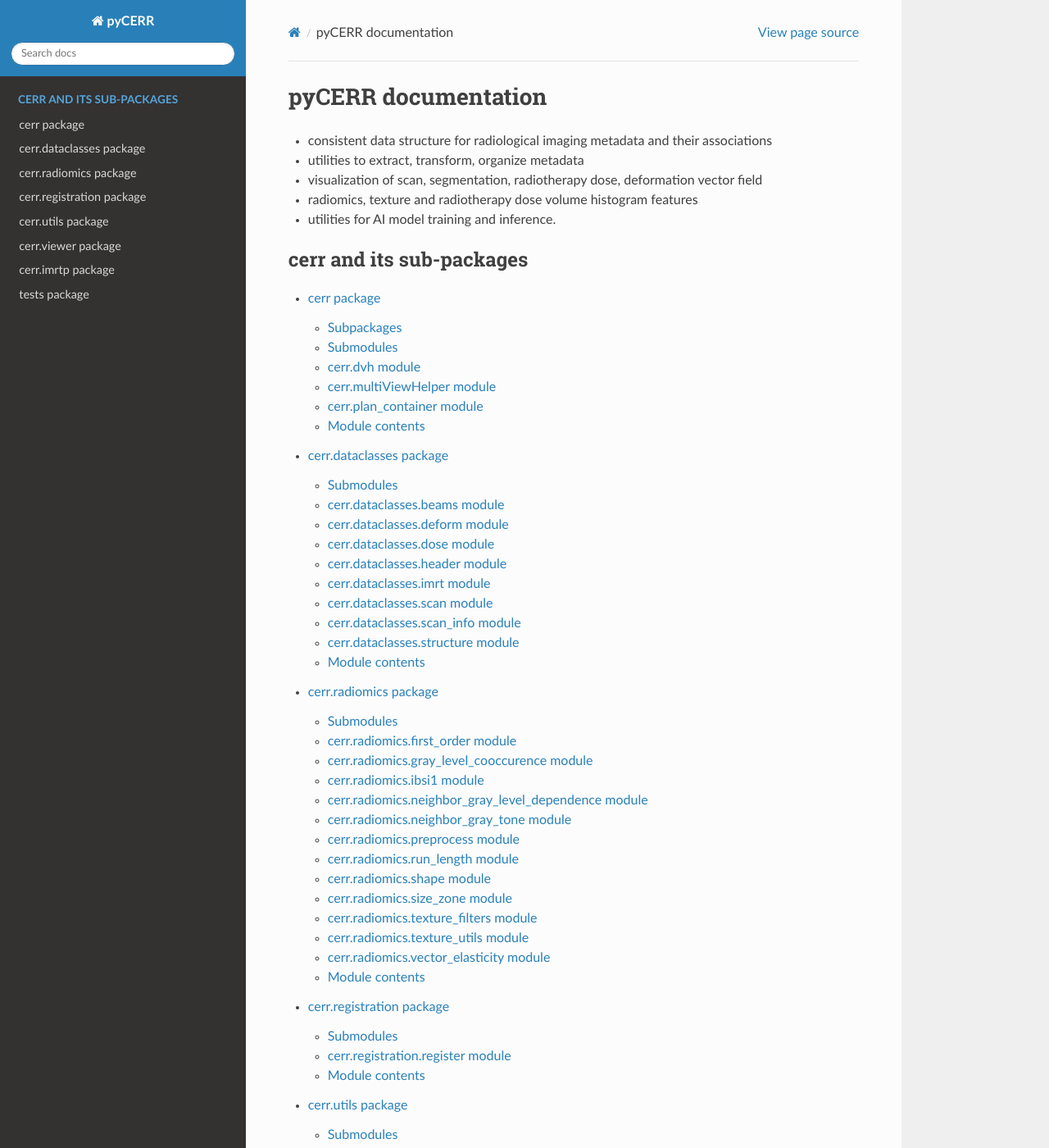
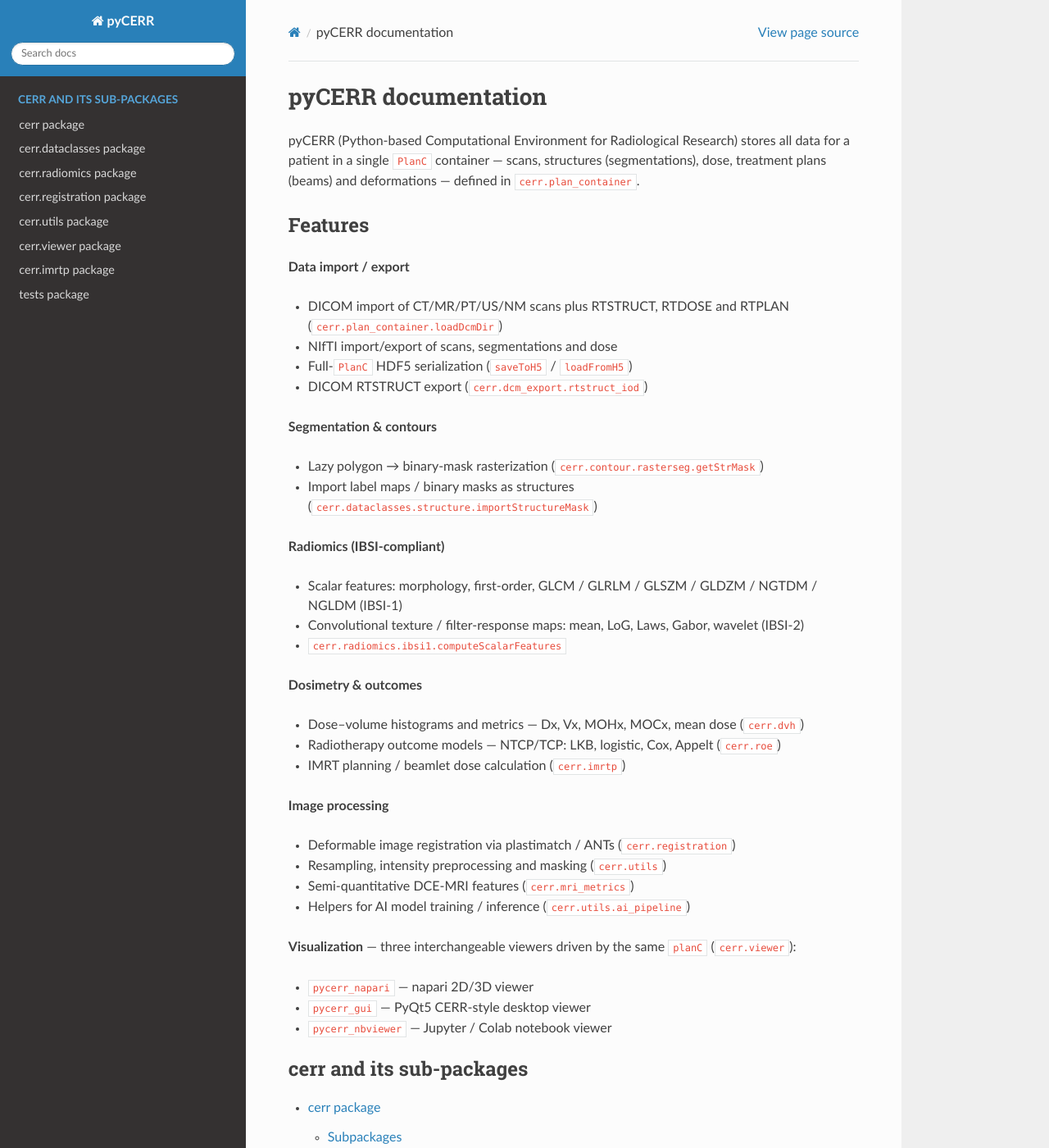
Before and after one commit to cerr/pyCERR, a Sphinx documentation site: the page built from docs/index.rst, in a window 1280 px wide and 1400 px high. Shown: the whole window at 82% size. Built offline with Sphinx 7.4.7 and the Read the Docs theme 3.1.0, drawn with Linux system fonts in a browser that asks for light colours.

Commit message:
Docs: fix napari import, add Features overview, link ReadTheDocs
- README: the napari snippet imported `showNapari` directly; use the
  `pycerr_napari` module (`from cerr.viewer import pycerr_napari` /
  `pycerr_napari.showNapari(...)`) to match the other viewer snippets.
- README: point the API reference at https://pycerr.readthedocs.io.
- docs/index.rst: mirror the README Features overview (import/export,
  segmentation, radiomics, dosimetry/outcomes, image processing, the three
  viewers) on the ReadTheDocs landing page.

Co-Authored-By: Claude Opus 4.8 <noreply@anthropic.com>

```diff
--- a/docs/index.rst
+++ b/docs/index.rst
@@ -5,11 +5,52 @@
 
 pyCERR documentation
 ====================
-* consistent data structure for radiological imaging metadata and their associations
-* utilities to extract, transform, organize metadata
-* visualization of scan, segmentation, radiotherapy dose, deformation vector field
-* radiomics, texture and radiotherapy dose volume histogram features
-* utilities for AI model training and inference.
+
+pyCERR (Python-based Computational Environment for Radiological Research) stores
+all data for a patient in a single ``PlanC`` container — scans, structures
+(segmentations), dose, treatment plans (beams) and deformations — defined in
+``cerr.plan_container``.
+
+Features
+--------
+
+**Data import / export**
+
+* DICOM import of CT/MR/PT/US/NM scans plus RTSTRUCT, RTDOSE and RTPLAN (``cerr.plan_container.loadDcmDir``)
+* NIfTI import/export of scans, segmentations and dose
+* Full-``PlanC`` HDF5 serialization (``saveToH5`` / ``loadFromH5``)
+* DICOM RTSTRUCT export (``cerr.dcm_export.rtstruct_iod``)
+
+**Segmentation & contours**
+
+* Lazy polygon → binary-mask rasterization (``cerr.contour.rasterseg.getStrMask``)
+* Import label maps / binary masks as structures (``cerr.dataclasses.structure.importStructureMask``)
+
+**Radiomics (IBSI-compliant)**
+
+* Scalar features: morphology, first-order, GLCM / GLRLM / GLSZM / GLDZM / NGTDM / NGLDM (IBSI-1)
+* Convolutional texture / filter-response maps: mean, LoG, Laws, Gabor, wavelet (IBSI-2)
+* ``cerr.radiomics.ibsi1.computeScalarFeatures``
+
+**Dosimetry & outcomes**
+
+* Dose–volume histograms and metrics — Dx, Vx, MOHx, MOCx, mean dose (``cerr.dvh``)
+* Radiotherapy outcome models — NTCP/TCP: LKB, logistic, Cox, Appelt (``cerr.roe``)
+* IMRT planning / beamlet dose calculation (``cerr.imrtp``)
+
+**Image processing**
+
+* Deformable image registration via plastimatch / ANTs (``cerr.registration``)
+* Resampling, intensity preprocessing and masking (``cerr.utils``)
+* Semi-quantitative DCE-MRI features (``cerr.mri_metrics``)
+* Helpers for AI model training / inference (``cerr.utils.ai_pipeline``)
+
+**Visualization** — three interchangeable viewers driven by the same ``planC``
+(``cerr.viewer``):
+
+* ``pycerr_napari`` — napari 2D/3D viewer
+* ``pycerr_gui`` — PyQt5 CERR-style desktop viewer
+* ``pycerr_nbviewer`` — Jupyter / Colab notebook viewer
 
 .. toctree::
    :maxdepth: 2
```
Also changed, not shown: README.md (+46 -3 lines).
